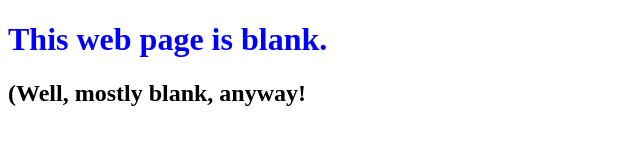
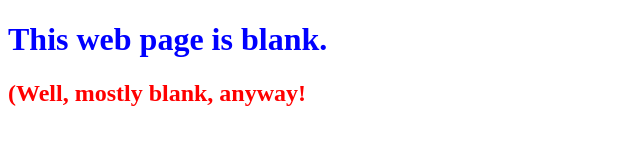
Before and after one commit to aaronwaer/0main_openSAP_repo, a plain HTML site: page index.html in a window 1280 px wide. Shown: the whole page, without its empty margins (0-640 px from the left). Drawn offline with Linux system fonts and the light colour scheme.

Commit message:
changed second header color to red

```diff
--- a/index.html
+++ b/index.html
@@ -6,6 +6,6 @@
 	</head>
 	<body>
 		<h1 style = "color: Blue">This web page is blank.</h1>
-		<h2>(Well, mostly blank, anyway!</h2>
+		<h2 style = "color: Red">(Well, mostly blank, anyway!</h2>
 	</body>
 </html>
```
